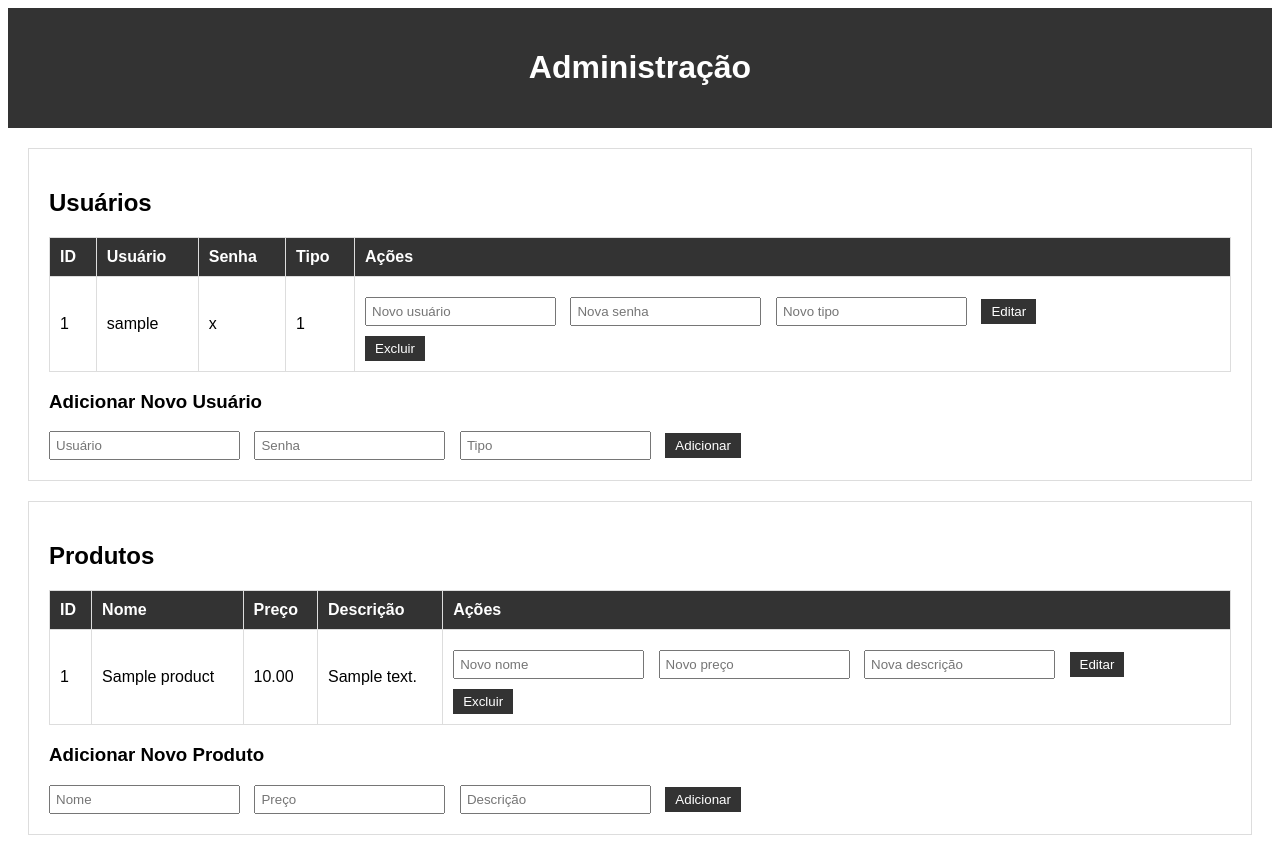
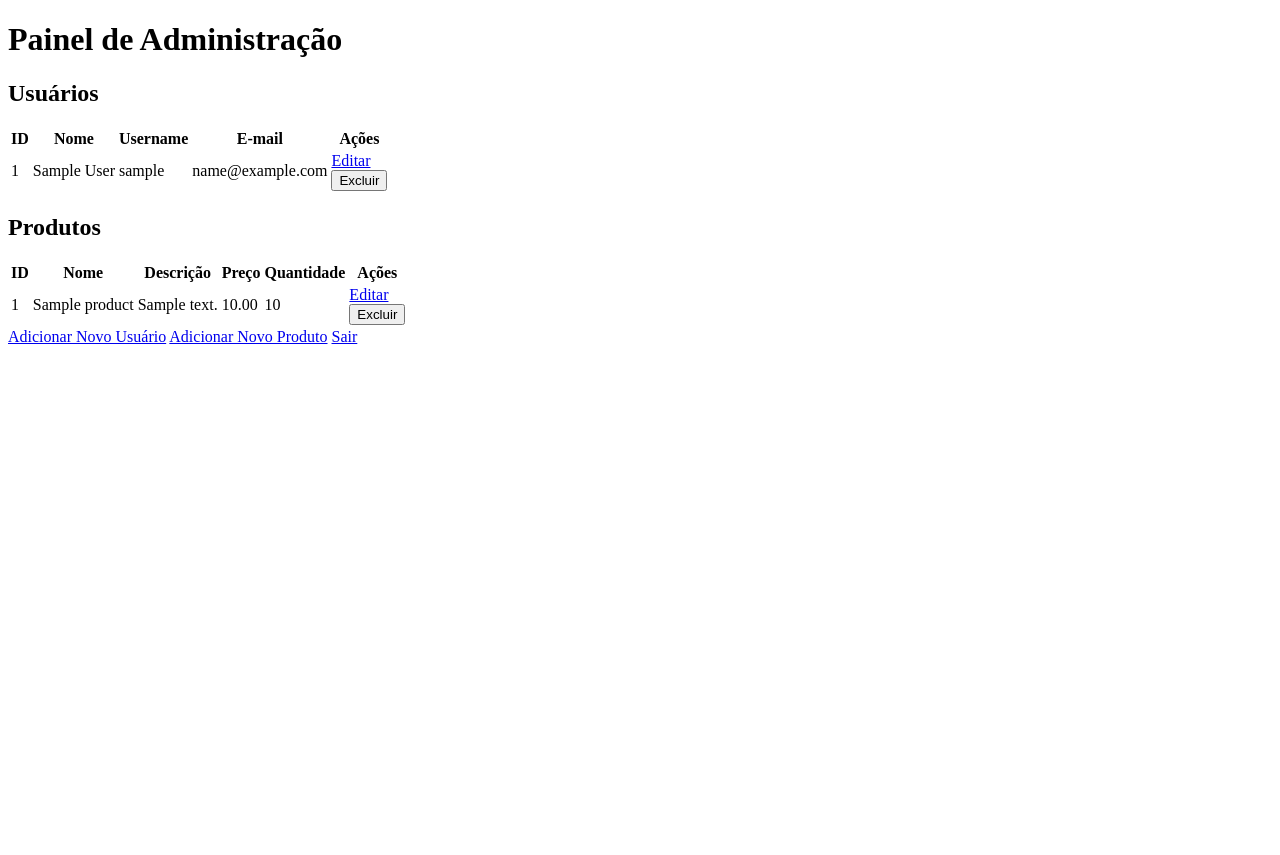
Before and after one commit to ronaldosegundojr/e_commerce_generico, a Flask app: page /admin in a window 1280 px wide. After the commit the page ends 344 px from the top, so only its background shows below. Run offline with Flask 2, Linux system fonts and the light colour scheme; the visitor is signed in with stand-in values (Sample User, id 1); tables that the repository leaves empty hold one stand-in row (values such as "Sample post").

Commit message:
fiz mais uma caralhada de coisa
configurei o register, ainda tem coisa pra fazer tipo o "esqueci a senha" e tratar quando o e-mail já existe no banco de dados

```diff
--- a/app.py
+++ b/app.py
@@ -1,10 +1,13 @@
-# Criando o ambiente
+#####################################
+#              Imports              #
+#####################################
 from flask import Flask, render_template, request, redirect, session, url_for, flash
 from flask_sqlalchemy import SQLAlchemy
 from sqlalchemy import create_engine
 
-
-# Inicializando o ambiente
+######################################################
+#              Inicializando o ambiente              #
+######################################################
 app = Flask(__name__, template_folder='template')
 app.config['SQLALCHEMY_TRACK_MODIFICATIONS'] = True
 app.config['SQLALCHEMY_DATABASE_URI'] = 'mysql://root:''@localhost:3306/e_commerce_v2'
@@ -15,7 +18,13 @@ engine = create_engine("mysql://root:''@localhost:3306/e_commerce_v2", echo=True
 # engine.execute("CREATE DATABASE e_commerce_v2")
 db = SQLAlchemy(app)
 
+
+#########################################################
+#    Criando as classes do banco de dados e do app.py   #
+#########################################################
+
 # Criando a classe do Produto
+
 class Product(db.Model):
     id = db.Column(db.Integer, primary_key=True)
     product_id = db.Column(db.String(10), nullable=False)
@@ -39,7 +48,10 @@ class User(db.Model):
     password = db.Column(db.String(255), nullable=False)
     cellphone = db.Column(db.String(20), nullable=False)
 
-# Criando as rotas
+######################################################################
+#                        Criando as rotas                            #
+######################################################################
+
 # Pagina inicial
 @app.route('/')
 def index():
@@ -47,14 +59,6 @@ def index():
     products = Product.query.all()
     return render_template('index.html', products=products, logged_in=session.get('logged_in'))
 
-@app.route('/report')
-def report():
-    products = Product.query.all()
-    users = User.query.all()
-    return render_template('report.html')
-
-######### Rotas de Usuário #########
-app.secret_key = 'A0293JF0A20FKAS'
 # Rota de conta
 @app.route('/account')
 def account():
@@ -68,11 +72,81 @@ def account():
     else:
         return redirect(url_for('login'))
 
+# Função para verificar se o usuário está logado
+def is_logged_in():
+    return 'user_id' in session
+
+
 # Rota de logout
 @app.route('/logout')
 def logout():
     session.clear()  # Limpa a sessão, efetivamente fazendo logout
     return redirect(url_for('login'))
+
+
+####################################
+#         Rotas de Usuário         #
+####################################
+
+app.secret_key = 'A0293JF0A20FKAS'
+
+# Função para verificar a força da senha
+def is_strong_password(password):
+    # A senha deve ter pelo menos 8 caracteres
+    if len(password) < 8:
+        return False
+
+    # Inicialize variáveis para rastrear a presença de diferentes tipos de caracteres
+    has_uppercase = False
+    has_lowercase = False
+    has_digit = False
+    has_special = False
+
+    # Percorra a senha para verificar os tipos de caracteres
+    for char in password:
+        if char.isupper():
+            has_uppercase = True
+        elif char.islower():
+            has_lowercase = True
+        elif char.isdigit():
+            has_digit = True
+        elif char in "!@#$%^&+=":
+            has_special = True
+
+    # Verifique se todos os critérios foram atendidos
+    return has_uppercase and has_lowercase and has_digit and has_special
+
+
+@app.route('/register', methods=['GET', 'POST'])
+def register():
+    if request.method == 'POST':
+        username = request.form['username']
+        email = request.form['email']
+        password = request.form['password']
+
+        # Valide a força da senha aqui antes de criar o usuário
+        if not is_strong_password(password):
+            flash('Senha fraca. A senha deve conter pelo menos 8 caracteres, incluindo maiúsculas, minúsculas, números e caracteres especiais.', 'danger')
+        else:
+            # Consulta ao banco de dados para verificar se o e-mail já existe
+            user_with_email = User.query.filter_by(email=email).first()
+
+            if user_with_email:
+                flash('Usuário já cadastrado, efetue login ou recupere a senha', 'danger')
+            else:
+                # Crie um novo usuário com user_privileges igual a 0
+                new_user = User(user_privileges=0, name=username, username=username, email=email, password=password, cellphone='')
+
+                # Adicione o novo usuário ao banco de dados
+                db.session.add(new_user)
+                db.session.commit()
+
+                flash('Registro bem-sucedido!', 'success')
+                return redirect(url_for('login'))
+
+    return render_template('/account/auth/register.html')
+
+
 
 # Rota de login
 @app.route('/login', methods=['GET', 'POST'])
@@ -103,10 +177,10 @@ def login():
 
 
 
-#### Rotas de ADMIN ########
-# Função para verificar se o usuário está logado
-def is_logged_in():
-    return 'user_id' in session
+####################################
+#         Rotas de ADMIN           #
+####################################
+
 
 # Rota de administração
 @app.route('/admin')
@@ -124,7 +198,7 @@ def admin():
 
 
 
-# Rota para criar um novo usuário
+# Rota para o administrador criar um novo usuário no banco de dados
 @app.route('/create_user', methods=['POST'])
 def create_user():
     user_privileges = request.form['user_privileges']
@@ -139,7 +213,7 @@ def create_user():
     db.session.commit()
     return redirect('/admin')
 
-# Rota para editar um usuário
+# Rota para o administrador editar um usuário já existente no banco de dados
 @app.route('/edit_user/<int:user_id>', methods=['POST'])
 def edit_user(user_id):
     user = User.query.get_or_404(user_id)
@@ -161,7 +235,7 @@ def edit_user(user_id):
     db.session.commit()
     return redirect('/admin')
 
-# Rota para excluir um usuário
+# Rota para o administrador excluir um usuário
 @app.route('/delete_user/<int:user_id>', methods=['POST'])
 def delete_user(user_id):
     user = User.query.get_or_404(user_id)
@@ -169,14 +243,16 @@ def delete_user(user_id):
     db.session.commit()
     return redirect('/admin')
 
-# Rota para visualizar todos os usuários
+# Rota para o administrador visualizar todos os usuários cadastrados
 @app.route('/view_users')
 def view_users():
     users = User.query.all()
     return render_template('/account/auth/view_users.html', users=users)
 
 
-######### Rotas de Produtos #########
+####################################
+#         Rotas de Produtos        #
+####################################
 
 # Rota para listar todos os produtos
 @app.route('/products')
@@ -241,6 +317,9 @@ def view_products():
     products = Product.query.all()
     return render_template('products/view_products.html', products=products)
 
+######################################################################
+#                        END Criando as rotas                        #
+######################################################################
 
 # Executando o ambiente
 if __name__ == '__main__':
--- a/static/css/admin.css
+++ b/static/css/admin.css
@@ -1,24 +1,32 @@
+/* Estilos gerais */
 body {
     font-family: Arial, sans-serif;
+    margin: 0;
+    padding: 0;
 }
 
 header {
     background-color: #333;
     color: #fff;
     text-align: center;
+    padding: 20px 0;
+}
+
+header h1 {
+    margin: 0;
+}
+
+main {
+    max-width: 1200px;
+    margin: 0 auto;
     padding: 20px;
 }
 
-section {
-    margin: 20px;
-    padding: 20px;
-    border: 1px solid #ddd;
-}
-
+/* Estilos para a tabela de usuários e produtos */
 table {
     width: 100%;
     border-collapse: collapse;
-    margin-top: 20px;
+    margin-bottom: 20px;
 }
 
 table, th, td {
@@ -35,23 +43,71 @@ th {
     color: #fff;
 }
 
-form {
-    margin-top: 10px;
+/* Formulário de edição */
+#user-form, #product-form {
+    border: 1px solid #ddd;
+    padding: 20px;
+    margin-bottom: 20px;
+    display: none;
 }
 
-input[type="text"] {
-    padding: 5px;
-    margin-right: 10px;
+.form-group {
+    margin-bottom: 10px;
 }
 
-button {
-    padding: 5px 10px;
+.form-group label {
+    display: block;
+    font-weight: bold;
+}
+
+.form-group input[type="text"],
+.form-group input[type="email"],
+.form-group textarea,
+.form-group select {
+    width: 100%;
+    padding: 10px;
+    border: 1px solid #ddd;
+}
+
+.form-actions {
+    margin-top: 20px;
+}
+
+.form-actions button {
+    padding: 10px 20px;
     background-color: #333;
     color: #fff;
     border: none;
     cursor: pointer;
+    margin-right: 10px;
 }
 
-button:hover {
-    background-color: #555;
+.form-actions button#user-cancel, .form-actions button#product-cancel {
+    background-color: #ccc;
+    color: #333;
 }
+
+/* Estilos para o rodapé */
+footer {
+    text-align: center;
+    padding: 20px 0;
+    background-color: #333;
+    color: #fff;
+}
+
+/* Estilos para mensagens de erro e sucesso (usadas pelo JavaScript) */
+.message {
+    margin-top: 10px;
+    padding: 10px;
+    border-radius: 5px;
+}
+
+.message.success {
+    background-color: #4CAF50;
+    color: #fff;
+}
+
+.message.error {
+    background-color: #F44336;
+    color: #fff;
+}
--- a/template/account/auth/admin.html
+++ b/template/account/auth/admin.html
@@ -1,25 +1,22 @@
 <!DOCTYPE html>
-<html lang="pt-br">
+<html lang="en">
 <head>
     <meta charset="UTF-8">
     <meta name="viewport" content="width=device-width, initial-scale=1.0">
-    <title>Administração - My Awesome Store</title>
-    <link rel="stylesheet" href="../static/css/admin.css">
+    <title>Administração</title>
 </head>
 <body>
-    <header>
-        <h1>Administração</h1>
-    </header>
+    <h1>Painel de Administração</h1>
 
-    <section class="users-section">
+    <!-- Usuários -->
     <h2>Usuários</h2>
     <table>
         <thead>
             <tr>
                 <th>ID</th>
-                    <th>Usuário</th>
-                    <th>Senha</th>
-                    <th>Tipo</th>
+                <th>Nome</th>
+                <th>Username</th>
+                <th>E-mail</th>
                 <th>Ações</th>
             </tr>
         </thead>
@@ -27,42 +24,30 @@
             {% for user in users %}
                 <tr>
                     <td>{{ user.id }}</td>
+                    <td>{{ user.name }}</td>
                     <td>{{ user.username }}</td>
-                    <td>{{ user.password }}</td>
-                    <td>{{ user.user_privileges }}</td>
+                    <td>{{ user.email }}</td>
                     <td>
-                        <form action="/edit_user/{{ user.id }}" method="POST">
-                            <input type="text" name="username" placeholder="Novo usuário">
-                            <input type="text" name="password" placeholder="Nova senha">
-                            <input type="text" name="user_privileges" placeholder="Novo tipo">
-                            <button type="submit">Editar</button>
-                        </form>
-                        <form action="/delete_user/{{ user.id }}" method="POST">
-                            <button type="submit">Excluir</button>
+                        <a href="{{ url_for('edit_user', user_id=user.id) }}">Editar</a>
+                        <form method="post" action="{{ url_for('delete_user', user_id=user.id) }}">
+                            <input type="submit" value="Excluir">
                         </form>
                     </td>
                 </tr>
             {% endfor %}
         </tbody>
     </table>
-        <h3>Adicionar Novo Usuário</h3>
-        <form action="/create_user" method="POST">
-            <input type="text" name="username" placeholder="Usuário" required>
-            <input type="text" name="password" placeholder="Senha" required>
-            <input type="text" name="user_privileges" placeholder="Tipo" required>
-            <button type="submit">Adicionar</button>
-        </form>
-    </section>
 
-    <section class="products-section">
+    <!-- Produtos -->
     <h2>Produtos</h2>
     <table>
         <thead>
             <tr>
                 <th>ID</th>
                 <th>Nome</th>
+                <th>Descrição</th>
                 <th>Preço</th>
-                    <th>Descrição</th>
+                <th>Quantidade</th>
                 <th>Ações</th>
             </tr>
         </thead>
@@ -71,30 +56,22 @@
                 <tr>
                     <td>{{ product.id }}</td>
                     <td>{{ product.product_name }}</td>
+                    <td>{{ product.description }}</td>
                     <td>{{ product.price }}</td>
-                    <td>{{ product.description }}</td>
+                    <td>{{ product.quantity }}</td>
                     <td>
-                        <form action="/edit_product/{{ product.id }}" method="POST">
-                            <input type="text" name="product_name" placeholder="Novo nome">
-                            <input type="text" name="price" placeholder="Novo preço">
-                            <input type="text" name="description" placeholder="Nova descrição">
-                            <button type="submit">Editar</button>
-                        </form>
-                        <form action="/delete_product/{{ product.id }}" method="POST">
-                            <button type="submit">Excluir</button>
+                        <a href="{{ url_for('edit_product', product_id=product.id) }}">Editar</a>
+                        <form method="post" action="{{ url_for('delete_product', product_id=product.id) }}">
+                            <input type="submit" value="Excluir">
                         </form>
                     </td>
                 </tr>
             {% endfor %}
         </tbody>
     </table>
-        <h3>Adicionar Novo Produto</h3>
-        <form action="/create_product" method="POST">
-            <input type="text" name="product_name" placeholder="Nome" required>
-            <input type="text" name="price" placeholder="Preço" required>
-            <input type="text" name="description" placeholder="Descrição" required>
-            <button type="submit">Adicionar</button>
-        </form>
-    </section>
+
+    <a href="{{ url_for('create_user') }}">Adicionar Novo Usuário</a>
+    <a href="{{ url_for('create_product') }}">Adicionar Novo Produto</a>
+    <a href="{{ url_for('logout') }}">Sair</a>
 </body>
 </html>
```
Also changed, not shown: cria_banco_de_dados.txt (+11 -4 lines), static/js/darkmode.js (deleted, +0 -16 lines), static/js/register.js (added, +82 -0 lines), template/account/auth/register.html (+12 -7 lines), logs.txt (added), static/img/product10.jpeg (added), static/img/product11.jpeg (added), static/img/product12.jpeg (added), static/img/product3.jpeg (added), static/img/product3.jpg (deleted), static/img/product7.jpeg (added), static/img/product8.jpeg (added), static/img/product9.jpeg (added), 1 other file. Lines whose indentation alone changed are shown as unchanged.
